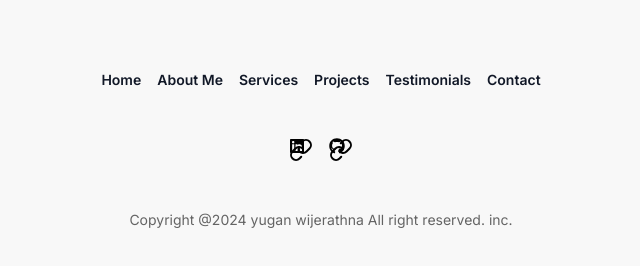
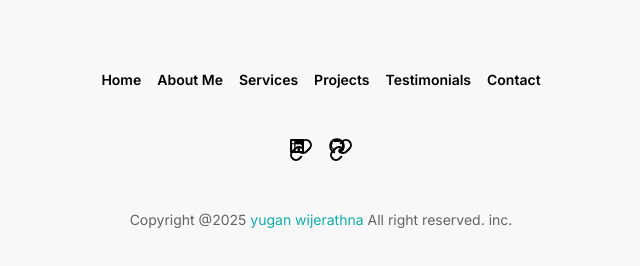
Before and after one commit to RdhYuGaan/MyPortfolio, a Next.js app: page / in a window 1280 px wide. Shown: the part 3459-3725 px from the top of the page, without its empty margins (319-959 px from the left). Built offline with nearby package versions, Linux system fonts and the light colour scheme.

Commit message:
finish all colours

```diff
--- a/app/components/Footer.jsx
+++ b/app/components/Footer.jsx
@@ -22,7 +22,7 @@ function Footer() {
     return navLinks.map(({ id, label }) => (
       <li
         key={id}
-        className="text-sm font-semibold text-gray-900 transition cursor-pointer hover:text-bg-[#0B7474] "
+        className="text-sm font-semibold text-black transition cursor-pointer hover:text-[#0B7474] "
       >
         {label}
       </li>
@@ -34,7 +34,7 @@ function Footer() {
       <Image
         src="/logo.png"
         alt="logo"
-        className="transition-transform duration-300 cursor-pointer  hover:-rotate-6"
+        className="transition-transform duration-300 cursor-pointer hover:-rotate-6"
         width={200}
         height={80}
       />
@@ -44,8 +44,8 @@ function Footer() {
       <div className="flex gap-4 justify-center">{renderSocialIcons()}</div>
 
       <p className="text-sm  text-black/60 ">
-      Copyright @2024 {''}
-      <span className="text-bg-[#10adad] ">yugan wijerathna </span>
+      Copyright @2025 {''}
+      <span className="text-[#10adad] ">yugan wijerathna </span>
       All right reserved. inc.
       </p>
     </footer>
--- a/app/components/ServicesCard.jsx
+++ b/app/components/ServicesCard.jsx
@@ -3,7 +3,7 @@ import Image from "next/image";
 function ServicesCard ({imgSrc, altText,title,description}) {
   return (
     <div className='p-6 mg-[#f8f8f8] hover:cursor-pointer
-    hover:bg-orange-100 transition duration-500 rounded-lg
+    hover:bg-[#7DC2C2] transition duration-500 rounded-lg
     shadow-md'>
         <Image
             src={imgSrc}
```
